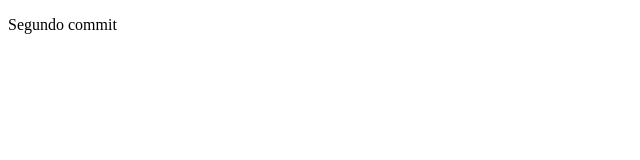
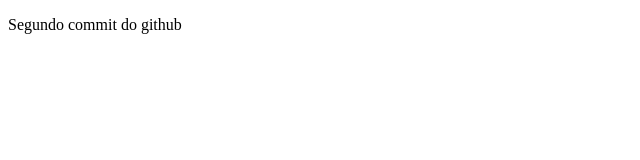
Before and after one commit to HerodinSSS/gitizinho, a plain HTML site: page index.html in a window 1280 px wide. Shown: the full height of the page, 0-640 px from the left. Drawn offline with Linux system fonts and the light colour scheme.

Commit message:
Update index.html

```diff
--- a/index.html
+++ b/index.html
@@ -7,6 +7,6 @@
     <title>Gitizino</title>
 </head>
 <body>
-    <p>Segundo commit</p>
+    <p>Segundo commit do github</p>
 </body>
 </html>
```
